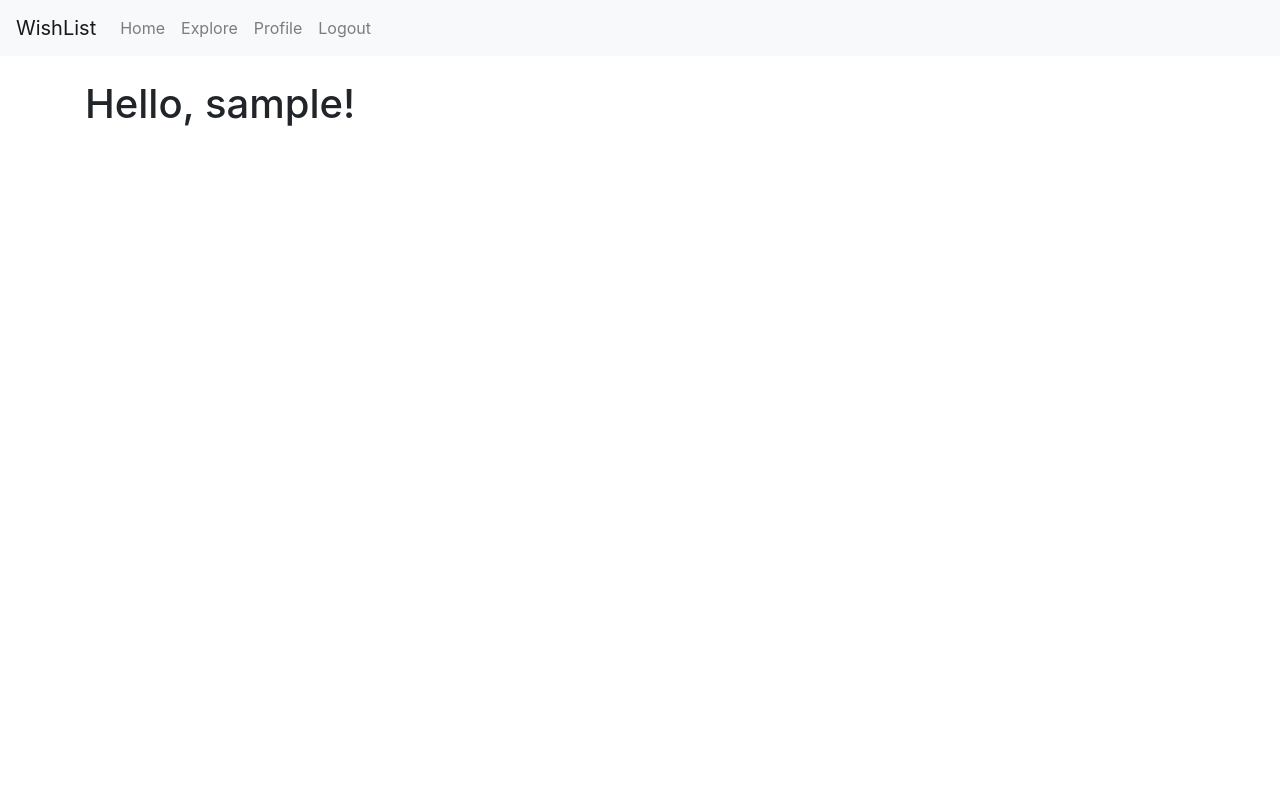
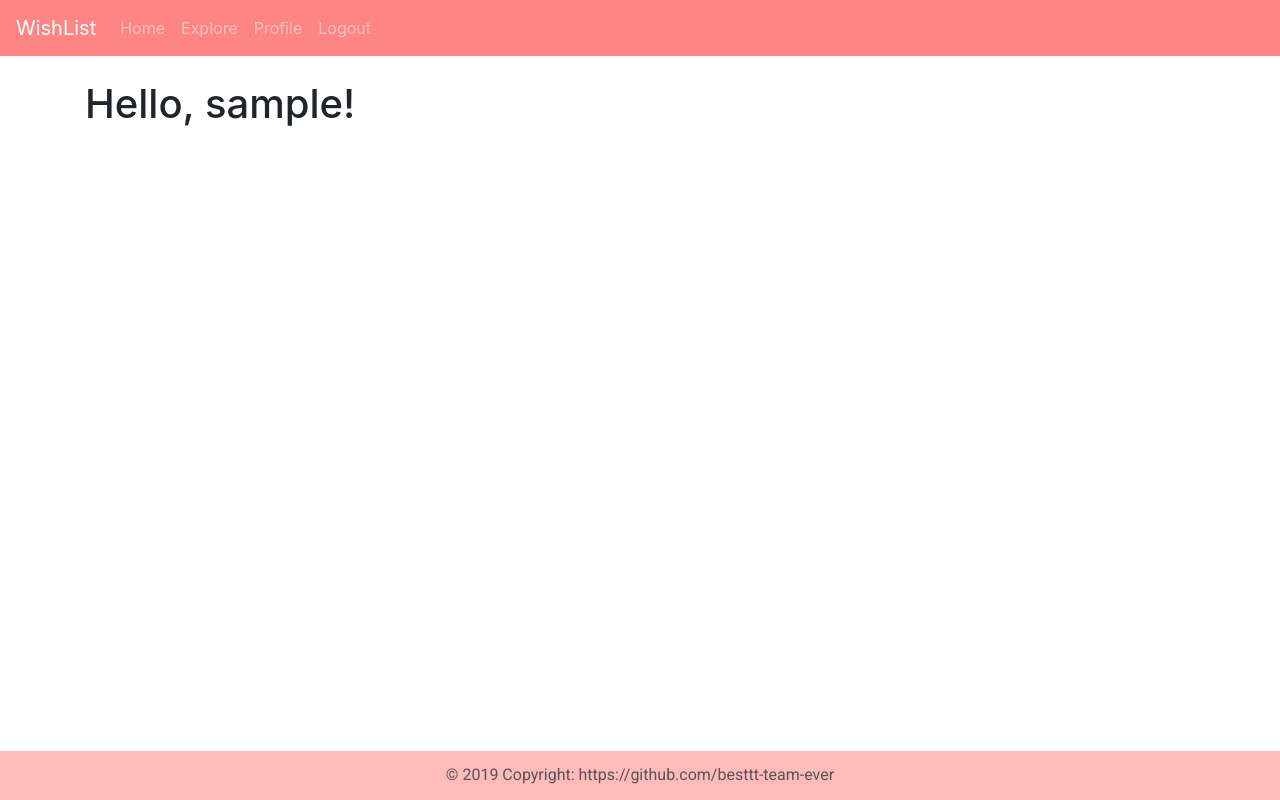
Before and after one commit to Alyseumm/WishList-1, a Flask app: page / in a window 1280 px wide. Run offline with Flask 2, Linux system fonts and the light colour scheme; the visitor is signed in with stand-in values (Sample User, id 1); data comes from the database, SQL or seed files in the repository; data that the repository does not hold is empty; some libraries are stand-ins or nearby versions.

Commit message:
Update base.html

```diff
--- a/templates/base.html
+++ b/templates/base.html
@@ -1,20 +1,23 @@
 <html>
+
 <head>
     {% if title %}
     <title>{{title}} | WishList</title>
     {% else %}
     <title> SomePage | WishList</title>
+
+
+
     {% endif %}
-        <link rel="stylesheet"
-              href="https://stackpath.bootstrapcdn.com/bootstrap/4.4.1/css/bootstrap.min.css"
-              integrity="sha384-Vkoo8x4CGsO3+Hhxv8T/Q5PaXtkKtu6ug5TOeNV6gBiFeWPGFN9MuhOf23Q9Ifjh"
-              crossorigin="anonymous">
+    <link href="https://fonts.googleapis.com/css?family=Gelasio|Roboto&display=swap" rel="stylesheet">
+    <link rel="stylesheet" href="https://stackpath.bootstrapcdn.com/bootstrap/4.4.1/css/bootstrap.min.css" integrity="sha384-Vkoo8x4CGsO3+Hhxv8T/Q5PaXtkKtu6ug5TOeNV6gBiFeWPGFN9MuhOf23Q9Ifjh" crossorigin="anonymous">
     {{ moment.include_jquery() }}
     {{ moment.include_moment() }}
 
 </head>
+
 <body>
-        <nav class="navbar navbar-expand-lg navbar-light bg-light">
+    <nav class="navbar navbar-expand-lg navbar-dark" style="background-color: #FF8484">
         <a class="navbar-brand">WishList</a>
         <button class="navbar-toggler" type="button" data-toggle="collapse" data-target="#navbarSupportedContent" aria-controls="navbarSupportedContent" aria-expanded="false" aria-label="Toggle navigation">
             <span class="navbar-toggler-icon"></span>
@@ -62,5 +65,40 @@
         {% endblock %}
         <br><br>
     </div>
+
+    <style type="text/css">
+        body {}
+
+        footer {
+            position: fixed;
+            bottom: -1px;
+            height: 50px;
+            width: 100%;
+            background-color: #FFBABA;
+            text-align: center;
+            font-size: 100%;
+            font-family: 'Roboto', sans-serif;
+            color: #555555;
+        }
+
+        #footerDiv {
+            text-align: center;
+            position: relative;
+            top: 12px;
+            bottom: 10px
+        }
+
+    </style>
+
+    <footer>
+        <div id="footerDiv" align="center">
+            <p>
+                © 2019 Copyright: <a style="color: 555555" href="https://github.com/besttt-team-ever">https://github.com/besttt-team-ever</a>
+            </p>
+        </div>
+    </footer>
+
+
 </body>
+
 </html>
```
Lines whose indentation alone changed are shown as unchanged.
